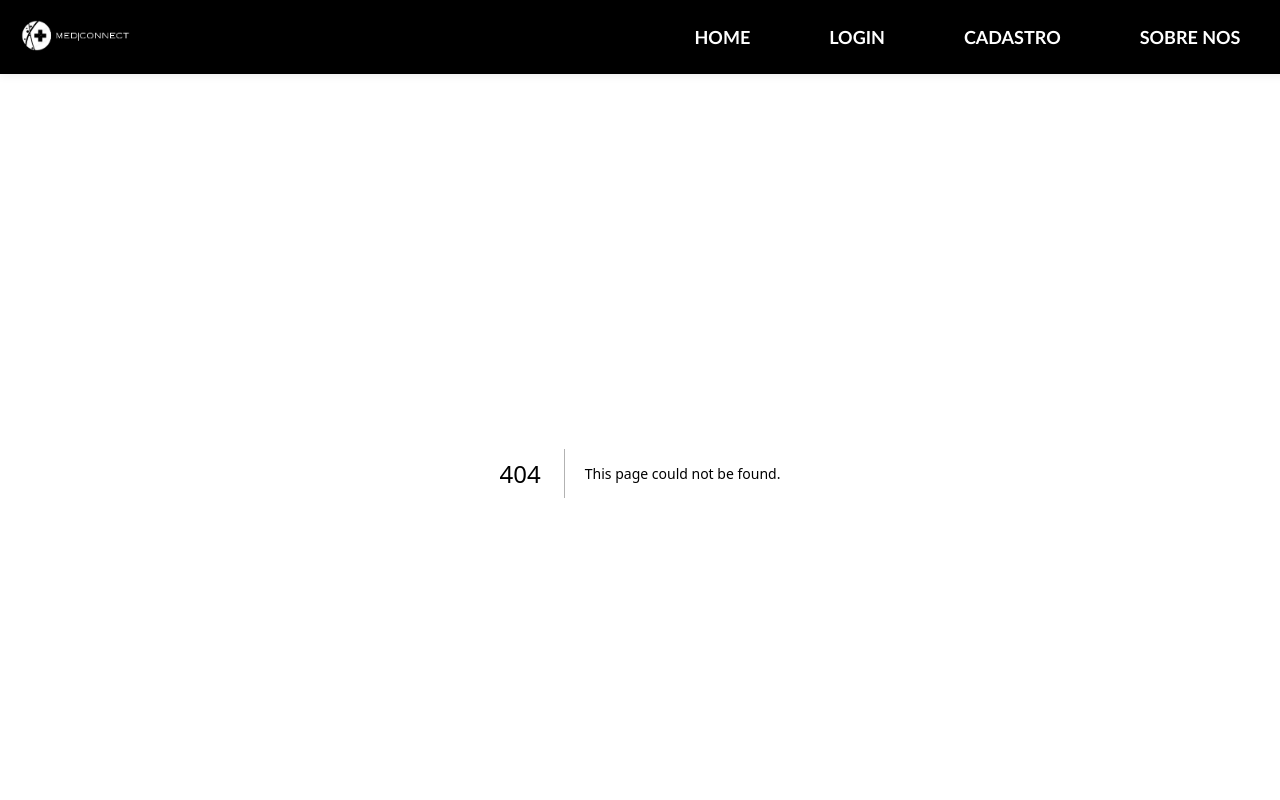
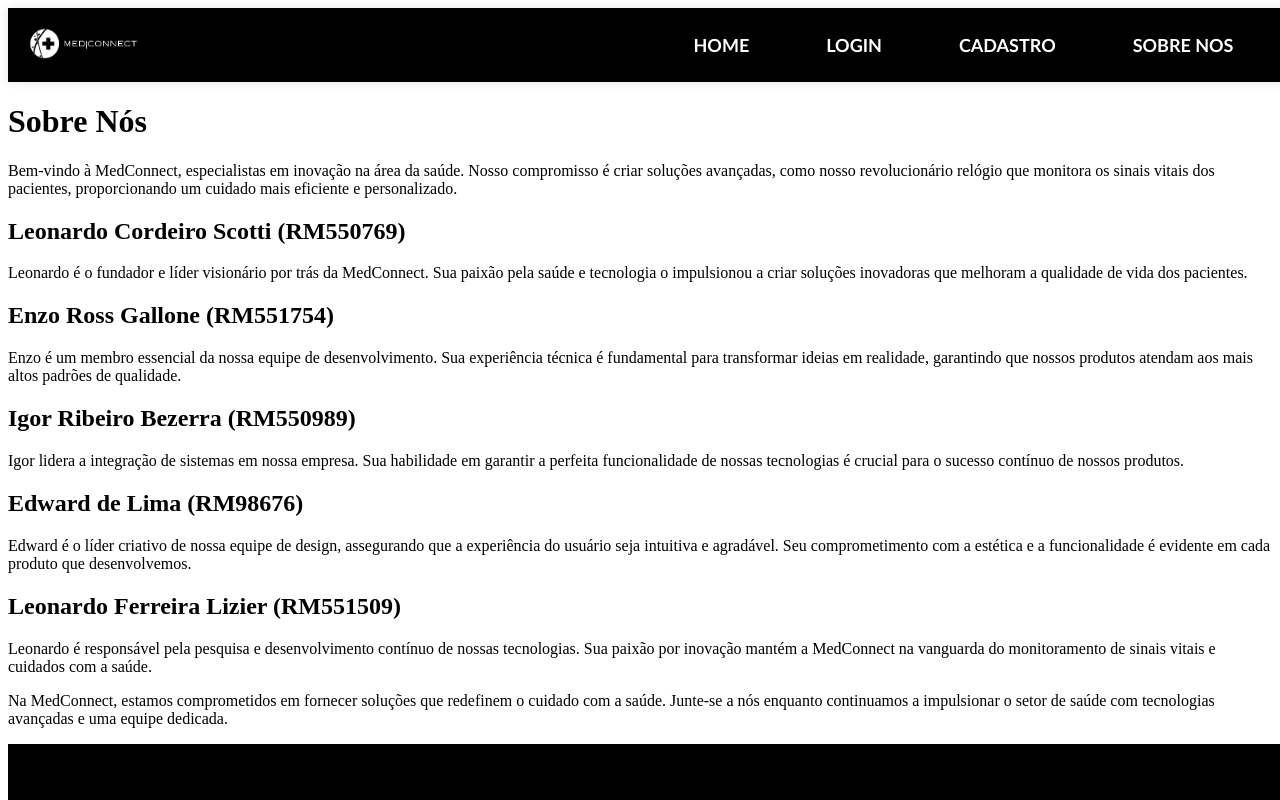
Before and after one commit to gallone10/GS_MEDCONNECT, a Next.js app: page /sobre in a window 1280 px wide. Before the commit this address had no page. Shown: the top 800 px of the page. Built offline with nearby package versions, Linux system fonts and the light colour scheme.

Commit message:
página sobre nós feita

```diff
--- /dev/null
+++ b/src/app/sobre/page.jsx
@@ -0,0 +1,41 @@
+// pages/about.js
+import React from 'react';
+
+const AboutPage = () => {
+  return (
+    <div className="container">
+      <h1>Sobre Nós</h1>
+
+      <p>Bem-vindo à MedConnect, especialistas em inovação na área da saúde. Nosso compromisso é criar soluções avançadas, como nosso revolucionário relógio que monitora os sinais vitais dos pacientes, proporcionando um cuidado mais eficiente e personalizado.</p>
+
+      <div className="team-member">
+        <h2>Leonardo Cordeiro Scotti (RM550769)</h2>
+        <p>Leonardo é o fundador e líder visionário por trás da MedConnect. Sua paixão pela saúde e tecnologia o impulsionou a criar soluções inovadoras que melhoram a qualidade de vida dos pacientes.</p>
+      </div>
+
+      <div className="team-member">
+        <h2>Enzo Ross Gallone (RM551754)</h2>
+        <p>Enzo é um membro essencial da nossa equipe de desenvolvimento. Sua experiência técnica é fundamental para transformar ideias em realidade, garantindo que nossos produtos atendam aos mais altos padrões de qualidade.</p>
+      </div>
+
+      <div className="team-member">
+        <h2>Igor Ribeiro Bezerra (RM550989)</h2>
+        <p>Igor lidera a integração de sistemas em nossa empresa. Sua habilidade em garantir a perfeita funcionalidade de nossas tecnologias é crucial para o sucesso contínuo de nossos produtos.</p>
+      </div>
+
+      <div className="team-member">
+        <h2>Edward de Lima (RM98676)</h2>
+        <p>Edward é o líder criativo de nossa equipe de design, assegurando que a experiência do usuário seja intuitiva e agradável. Seu comprometimento com a estética e a funcionalidade é evidente em cada produto que desenvolvemos.</p>
+      </div>
+
+      <div className="team-member">
+        <h2>Leonardo Ferreira Lizier (RM551509)</h2>
+        <p>Leonardo é responsável pela pesquisa e desenvolvimento contínuo de nossas tecnologias. Sua paixão por inovação mantém a MedConnect na vanguarda do monitoramento de sinais vitais e cuidados com a saúde.</p>
+      </div>
+
+      <p>Na MedConnect, estamos comprometidos em fornecer soluções que redefinem o cuidado com a saúde. Junte-se a nós enquanto continuamos a impulsionar o setor de saúde com tecnologias avançadas e uma equipe dedicada.</p>
+    </div>
+  );
+};
+
+export default AboutPage;
--- /dev/null
+++ b/src/app/sobre/page.scss
@@ -0,0 +1,18 @@
+.container {
+    max-width: 800px;
+    margin: 0 auto;
+    padding: 20px;
+    background-color: #1a1818; /* Adicione esta linha para definir o fundo cinza */
+  }
+
+  h1, h2 {
+    color: #333;
+  }
+
+  p {
+    margin-bottom: 20px;
+  }
+
+  .member {
+    margin-top: 20px;
+  }
--- a/src/components/cabecalho/page.jsx
+++ b/src/components/cabecalho/page.jsx
@@ -14,7 +14,7 @@ export default function Cabecalho() {
       <Link href="/">HOME</Link>
       <Link href="/login">LOGIN</Link>
       <Link href="/cadastro">CADASTRO</Link>
-      <Link href="/sobre-nos" >SOBRE NOS</Link>
+      <Link href="/sobre" >SOBRE NOS</Link>
     </nav>
   </header>
   )
```
